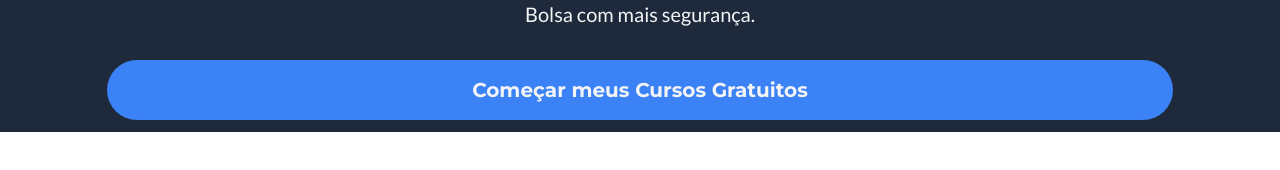
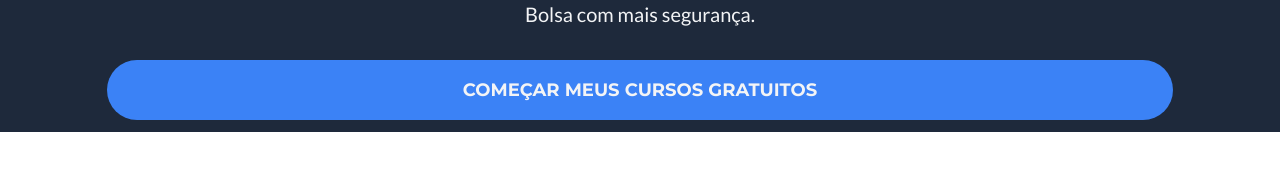
Before and after one commit to caiomontenegro/new_pdt, a Vue app: page / in a window 1280 px wide. Shown: the part 273-443 px from the top of the page. Built offline with nearby package versions, Linux system fonts and the light colour scheme.

Commit message:
:sparkles: feat: Rounded Button Component

```diff
--- a/src/components/UI/RoundedButton.vue
+++ b/src/components/UI/RoundedButton.vue
@@ -1,14 +1,21 @@
 <template>
   <div class="flex w-full justify-center">
-    <!-- Set the background color in parent component -->
-    <button class="text-xl bg-blue-500 font-montserrat font-bold text-gray-100 rounded-full p-4 w-10/12">
-      Começar meus Cursos Gratuitos
+    <!-- Set the background color by the props -->
+    <button class="text-lg font-montserrat font-bold text-gray-100 rounded-full p-4 w-10/12 uppercase" :class="color">
+      <slot>
+      </slot>
     </button>
   </div>
 </template>
 
 <script>
 export default {
-
+  props: {
+    color: {
+      type: String,
+      required: false,
+      default: 'bg-blue-500'
+    }
+  }
 }
 </script>
--- a/src/components/sections/TheIntro.vue
+++ b/src/components/sections/TheIntro.vue
@@ -8,7 +8,7 @@
         Estudamos mais de 300 mil traders para criar um <strong>sistema educacional completo</strong>, que te ensina a melhorar seus resultados e a operar na Bolsa com mais segurança.
       </p>
     </div>
-    <rounded-button></rounded-button>
+    <rounded-button>Começar meus Cursos Gratuitos</rounded-button>
   </section>
 </template>
 
```
Also changed, not shown: 1 other file (tests, documents, lock files or other folders).
